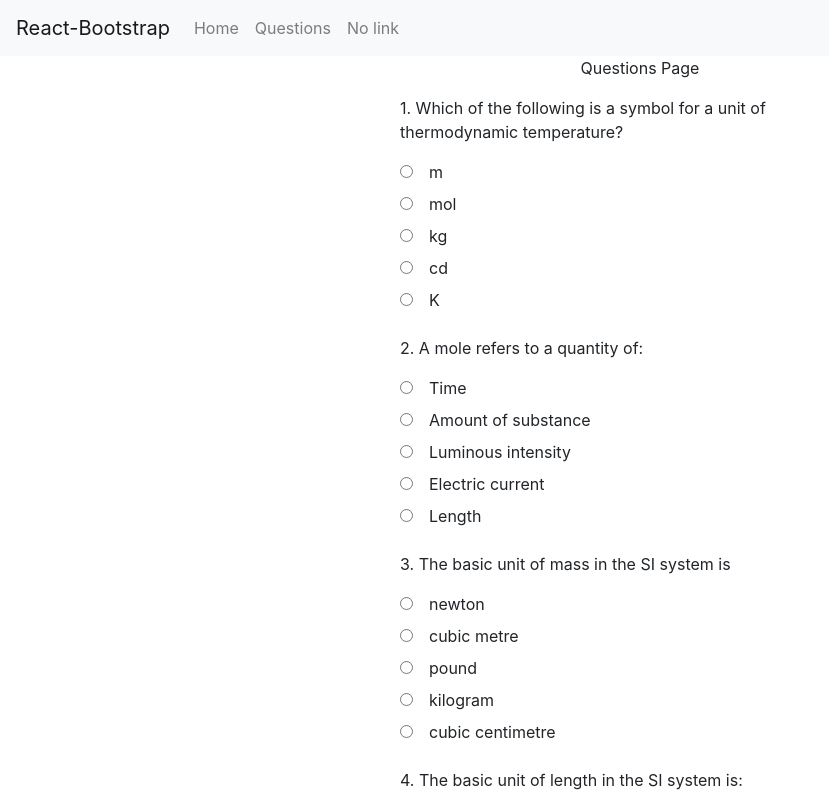
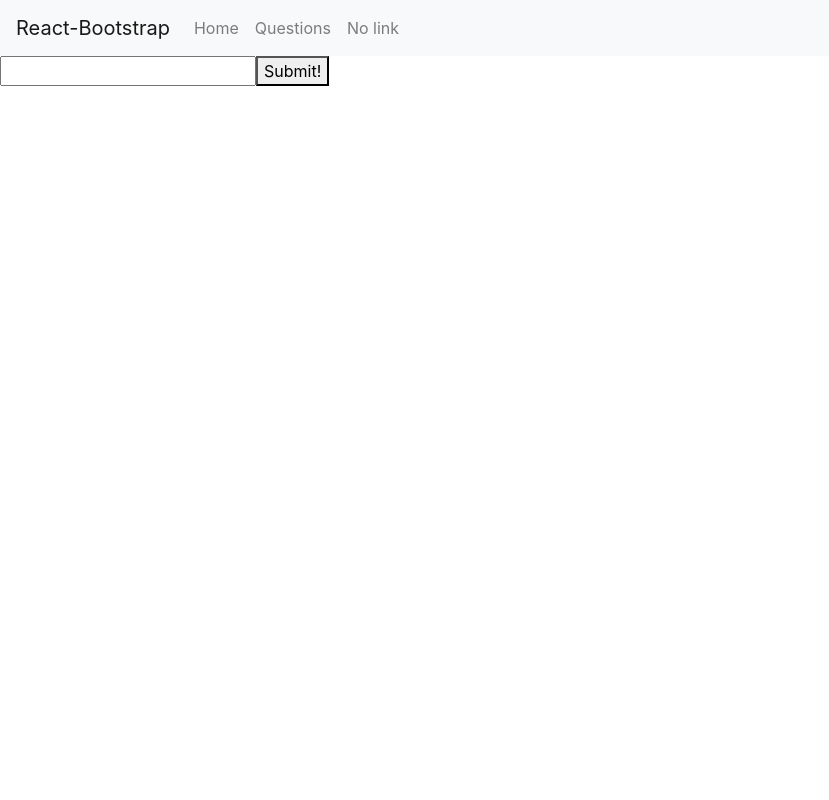
Before and after one commit to cimonikhe/peng-math, a React (Create React App) app: page /questions in a window 1280 px wide. Shown: the top 800 px of the page, without its empty margins (0-829 px from the left). Built offline with nearby package versions, Linux system fonts and the light colour scheme.

Commit message:
need help to pass form input

```diff
--- a/src/components/pages/questions.js
+++ b/src/components/pages/questions.js
@@ -1,10 +1,10 @@
 import React from 'react';
 import {questions} from '../../reducers/questionDb';
 import Question from '../sub-components/question';
-import BasicChallenge from '../sub-components/basicChallenge';
 import './styles/question-page.css';
+import {CloseButton} from 'react-bootstrap';
 //stateful component
-class QuestionsPage extends React.Component{
+ class QuestionsPage extends React.Component{
     constructor(props){
         super(props);
         this.state = {
@@ -13,7 +13,9 @@ class QuestionsPage extends React.Component{
     }
 
     render(){
-        let questionComponents = this.displayQuestions(questions);
+        let numberOfQuestions = MyForm.input;
+        let randomSelection = this.createQuestions(questions, parseInt(numberOfQuestions, 10));
+        let questionComponents = this.displayQuestions(randomSelection);
         return(
             <div className="questions-container">
                 <p>Questions Page</p>
@@ -21,6 +23,19 @@ class QuestionsPage extends React.Component{
             </div>
         );
     }
+// randomly selects some questions from database to make a new array
+    createQuestions = (arr, size) => {
+        var shuffled = arr.slice(0), i = arr.length, temp, index;
+        while (i--) {
+            index = Math.floor((i + 1) * Math.random());
+            temp = shuffled[index];
+            shuffled[index] = shuffled[i];
+            shuffled[i] = temp;
+        }
+        return shuffled.slice(0, size);
+    }
+
+
 
     // display questions on the browser
     displayQuestions = (questionsArray) =>{
@@ -38,4 +53,44 @@ class QuestionsPage extends React.Component{
 
 }
 
-export default QuestionsPage;
+class MyForm extends React.Component {
+    constructor(props) {
+      super(props);
+      this.state = {
+        input: '',
+        submit: ''
+      };
+      this.handleChange = this.handleChange.bind(this);
+      this.handleSubmit = this.handleSubmit.bind(this);
+    }
+    handleChange(event) {
+      this.setState({
+        input: event.target.value
+      });
+    }
+    handleSubmit(event) {
+      event.preventDefault()
+      this.setState({
+        submit: this.state.input
+      });
+    }
+    render() {
+      return (
+        <div>
+          <form onSubmit={this.handleSubmit}>
+            <input
+              value={this.state.input}
+              onChange={this.handleChange} />
+            <button type='submit'>Submit!</button>
+          </form>
+          <h1>{this.state.submit}</h1>
+          {QuestionsPage}
+        </div>
+
+      );
+
+    }
+
+  };
+// export default QuestionsPage;
+export default MyForm;
--- a/src/components/sub-components/basicChallenge.js
+++ b/src/components/sub-components/basicChallenge.js
@@ -1,7 +1,3 @@
-import React from 'react';
-import Question from '../sub-components/question';
-import {questions} from '../../reducers/questionDb';
-
 function BasicChallenge(choice, correctAns) {
 
    if(choice === correctAns){
--- a/src/components/sub-components/question.js
+++ b/src/components/sub-components/question.js
@@ -1,6 +1,5 @@
 import React from 'react';
 import BasicChallenge from '../sub-components/basicChallenge'
-import Questions from '../pages/questions';
 import './styles/question.css'
 function Question(props) {
 
```
